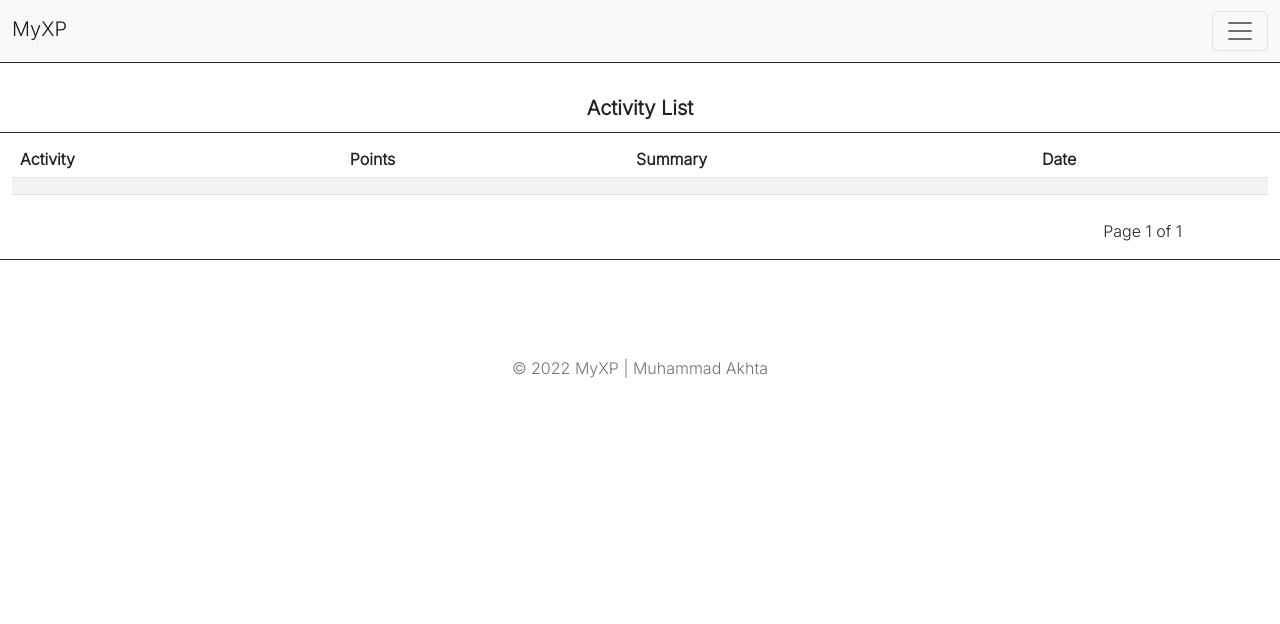
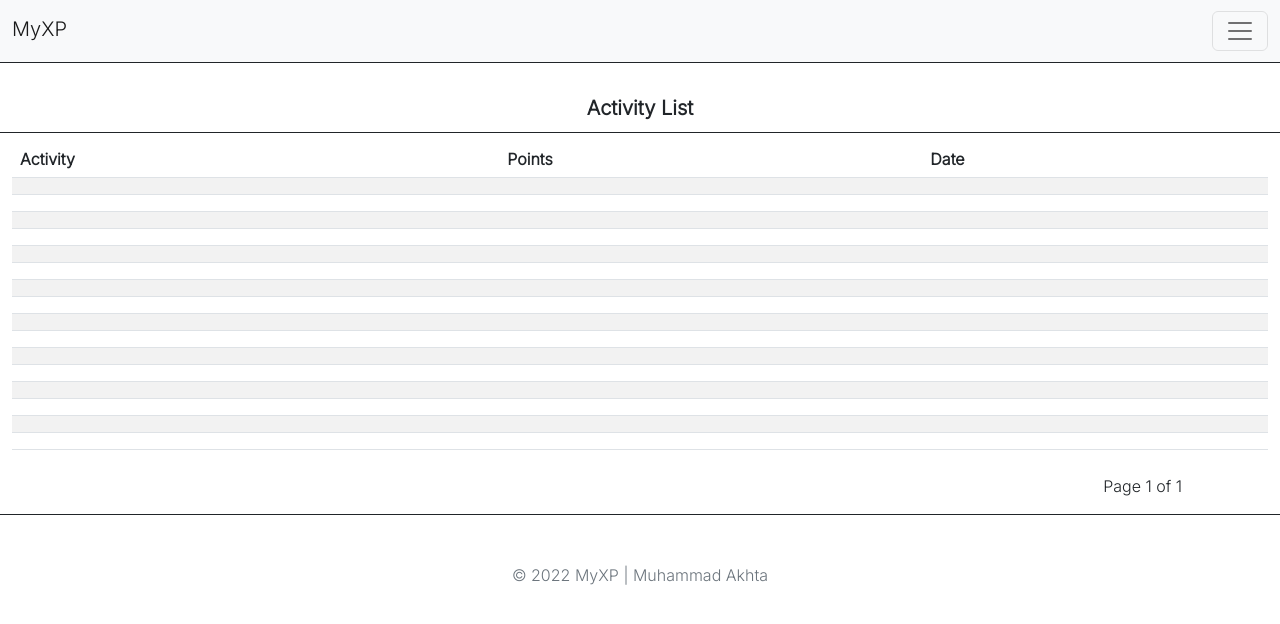
Before and after one commit to Akosovski/MyXP, a Django app: page /activity-list in a window 1280 px wide. Shown: the top 624 px of the page. Run offline with Django 4.2, Linux system fonts and the light colour scheme; a user stored in the database is signed in; data that the repository does not hold is empty.

```diff
--- a/templates/progression/activity_list.html
+++ b/templates/progression/activity_list.html
@@ -6,16 +6,15 @@
     {% include 'partials/_navbar.html' %}
 </div>
 
-<div class="row p-5 ps-0 pe-0 m-0">
+<div class="row pt-5 ps-0 pe-0 m-0">
     <h5 class="mt-5" style="text-align: center; font-weight: bold">Activity List</h5>
-    <div class="container mt-1 border border-dark border-1 border-end-0 border-start-0">
-        <div class="app-table mt-2 overflow-auto">
+    <div class="container-fluid overflow-auto mt-1 border border-dark border-1 border-end-0 border-start-0">
+        <div class="app-table mt-2">
             <table class="table table-striped">
                 <thead>
                     <tr>
                         <th>Activity</th>
                         <th>Points</th>
-                        <th>Summary</th>
                         <th>Date</th>
                     </tr>
                 </thead>
@@ -25,13 +24,86 @@
                         <tr class="align-middle">
                             <td>{{activity.activity_name}}</td>
                             <td>{{activity.activity_xp}}</td>
-                            <td>{{activity.activity_summary}}</td>
                             <td>{{activity.activity_date}}</td>
                         </tr>
                     {% endfor %}
                 {% else %}
                     <tr class="align-middle">
                         <td></td>
+                        <td></td>
+                        <td></td>
+                    </tr>
+                    <tr class="align-middle">
+                        <td></td>
+                        <td></td>
+                        <td></td>
+                    </tr>
+                    <tr class="align-middle">
+                        <td></td>
+                        <td></td>
+                        <td></td>
+                    </tr>
+                    <tr class="align-middle">
+                        <td></td>
+                        <td></td>
+                        <td></td>
+                    </tr>
+                    <tr class="align-middle">
+                        <td></td>
+                        <td></td>
+                        <td></td>
+                    </tr>
+                    <tr class="align-middle">
+                        <td></td>
+                        <td></td>
+                        <td></td>
+                    </tr>
+                    <tr class="align-middle">
+                        <td></td>
+                        <td></td>
+                        <td></td>
+                    </tr>
+                    <tr class="align-middle">
+                        <td></td>
+                        <td></td>
+                        <td></td>
+                    </tr>
+                    <tr class="align-middle">
+                        <td></td>
+                        <td></td>
+                        <td></td>
+                    </tr>
+                    <tr class="align-middle">
+                        <td></td>
+                        <td></td>
+                        <td></td>
+                    </tr>
+                    <tr class="align-middle">
+                        <td></td>
+                        <td></td>
+                        <td></td>
+                    </tr>
+                    <tr class="align-middle">
+                        <td></td>
+                        <td></td>
+                        <td></td>
+                    </tr>
+                    <tr class="align-middle">
+                        <td></td>
+                        <td></td>
+                        <td></td>
+                    </tr>
+                    <tr class="align-middle">
+                        <td></td>
+                        <td></td>
+                        <td></td>
+                    </tr>
+                    <tr class="align-middle">
+                        <td></td>
+                        <td></td>
+                        <td></td>
+                    </tr>
+                    <tr class="align-middle">
                         <td></td>
                         <td></td>
                         <td></td>
@@ -66,4 +138,5 @@
 <div class="sticky-container">
     {% include 'partials/_footer.html' %}
 </div>
+<br>
 {% endblock content %}
```
